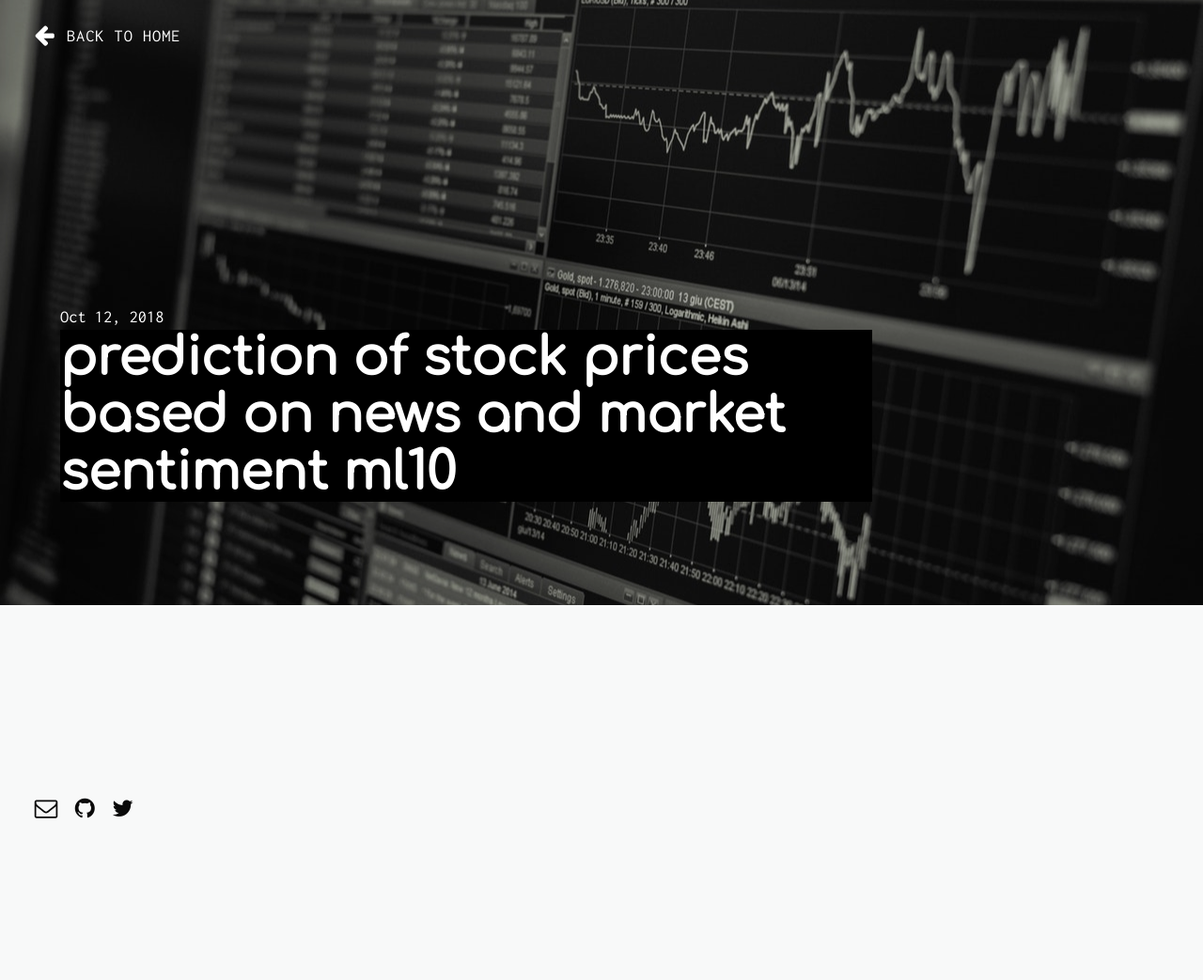
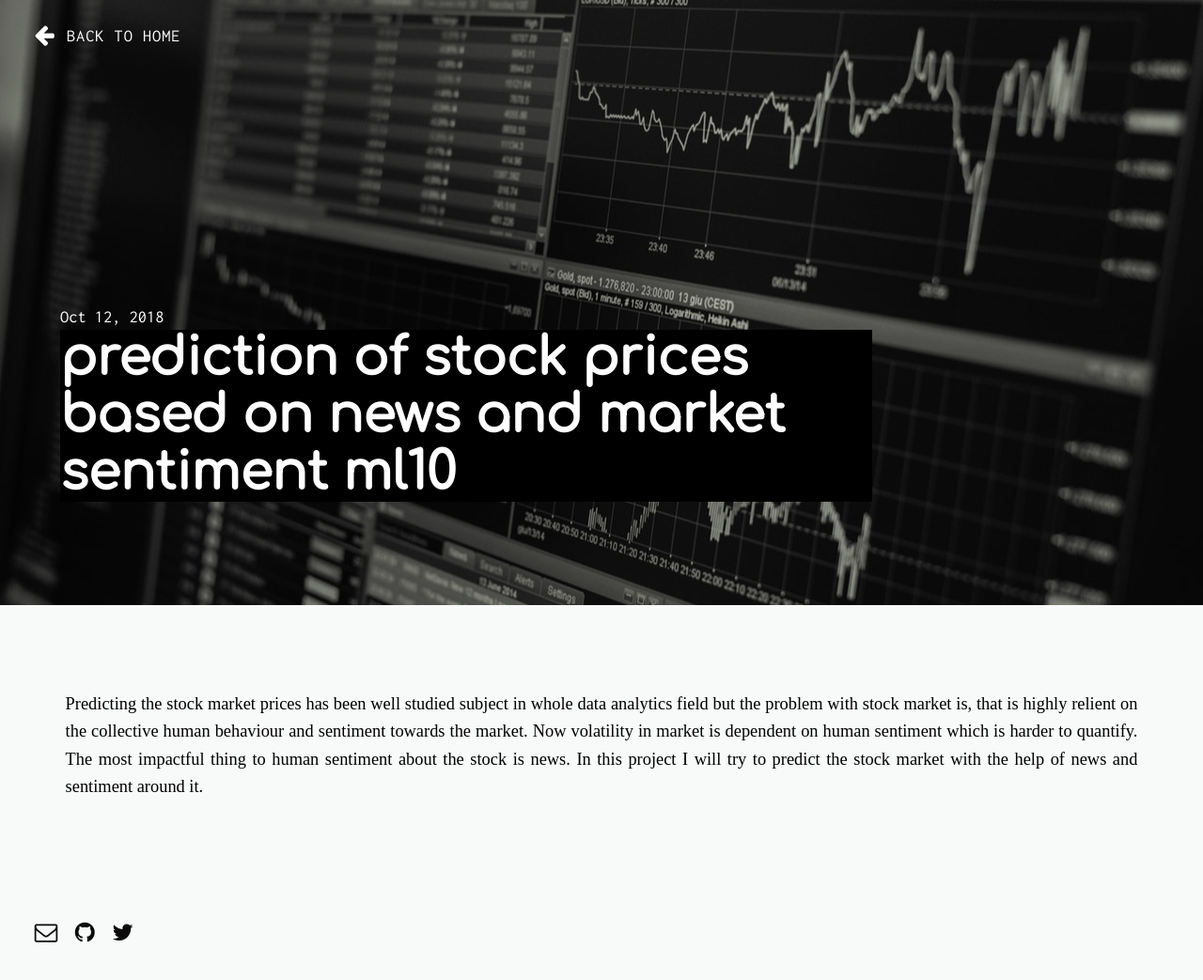
Before and after one commit to daftengineer/daftengineer.github.io, a Jekyll site: the page built from _posts/2018-10-12-market-forecast.markdown, in a window 1280 px wide. Shown: the whole page at 94% size. Built offline with Jekyll 4.4.1, drawn with Linux system fonts in a browser that asks for light colours; nearby versions of some CDN libraries; before the commit the page ends 911 px from its top, so only the background shows below that.

Commit message:
Update 2018-10-12-market-forecast.markdown

```diff
--- a/_posts/2018-10-12-market-forecast.markdown
+++ b/_posts/2018-10-12-market-forecast.markdown
@@ -9,7 +9,7 @@ image-sm: https://daftengineer.github.io/media_assets/stockmarket.jpg
 
 <div style="color:black;"><p></p>
 
-<p style="text-align:justify;"></p>
+<p style="text-align:justify;">Predicting the stock market prices has been well studied subject in whole data analytics field but the problem with stock market is, that is highly relient on the collective human behaviour and sentiment towards the market. Now volatility in market is dependent on human sentiment which is harder to quantify. The most impactful thing to human sentiment about the stock is news. In this project I will try to predict the stock market with the help of news and sentiment around it. </p>
 <p style="text-align:justify;"></p>
 <p style="text-align:justify;"></p>
 <p style="text-align:justify;"></p>
```
